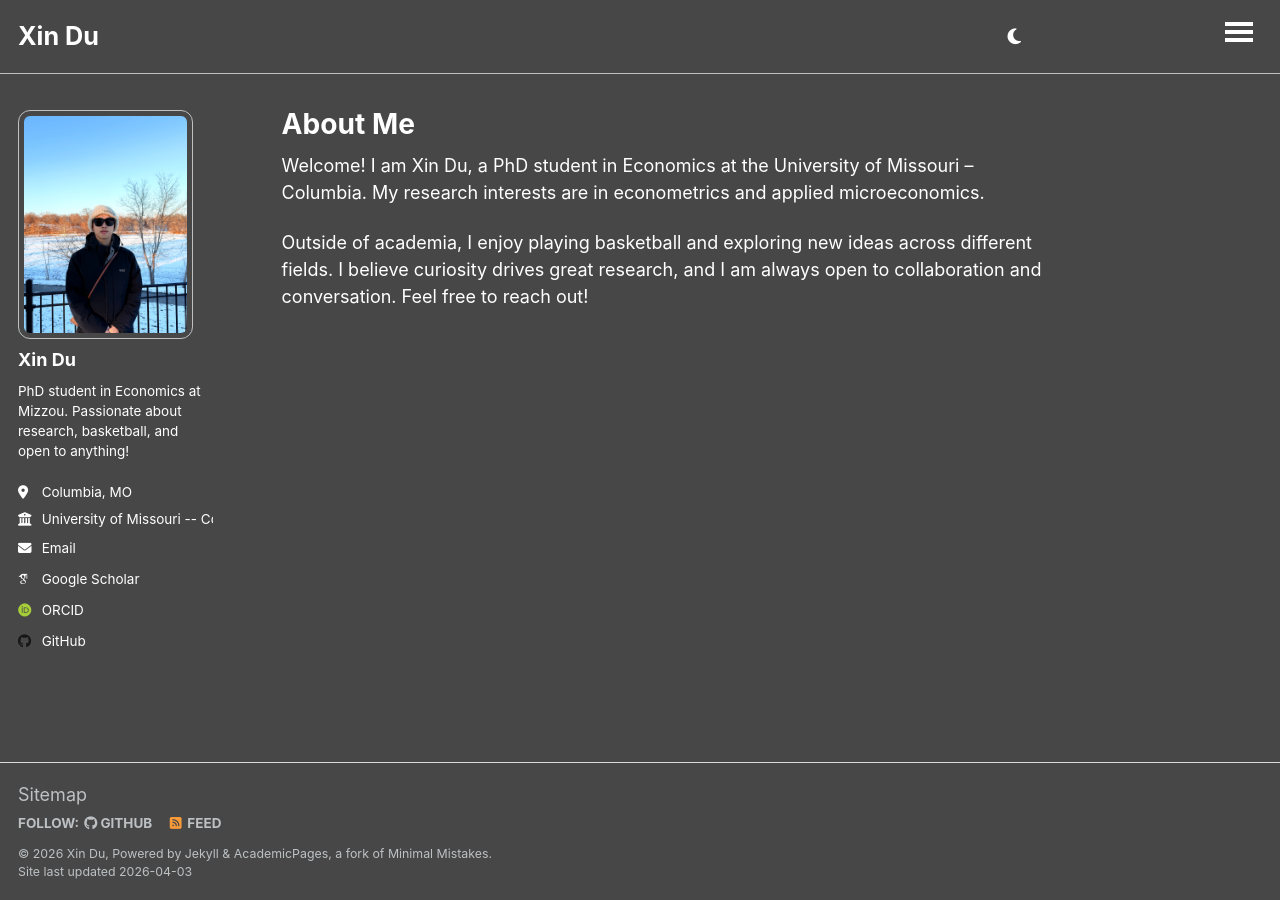
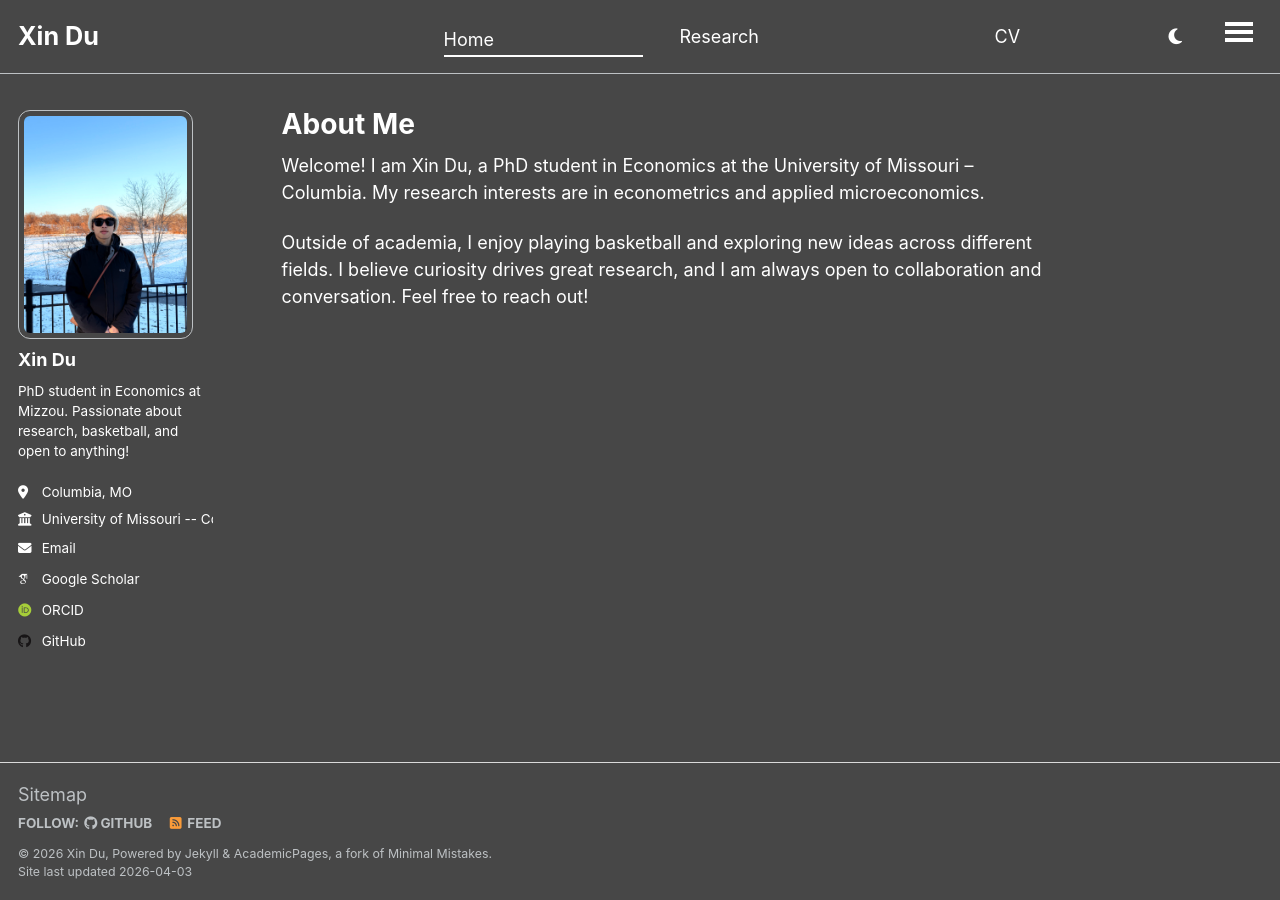
Before and after one commit to dux1n4real/dux1n4real.github.io, a Jekyll site: the page built from _pages/about.md, in a window 1280 px wide. Built offline with Jekyll 4.4.1, drawn with Linux system fonts in a browser that asks for light colours; some web fonts are replaced.

Commit message:
prevent nav links from collapsing into hamburger menu

```diff
--- a/_includes/masthead.html
+++ b/_includes/masthead.html
@@ -13,7 +13,7 @@
             {% else %}
               {% assign domain = base_path %}
             {% endif %}
-            <li class="masthead__menu-item{% if page.url == link.url %} active{% endif %}"><a href="{{ domain }}{{ link.url }}">{{ link.title }}</a></li>
+            <li class="masthead__menu-item persist{% if page.url == link.url %} active{% endif %}"><a href="{{ domain }}{{ link.url }}">{{ link.title }}</a></li>
           {% endfor %}
           <li id="theme-toggle" class="masthead__menu-item persist tail">
             <a><i id="theme-icon" class="fa-solid fa-sun" aria-hidden="true" title="toggle theme"></i></a>
```
